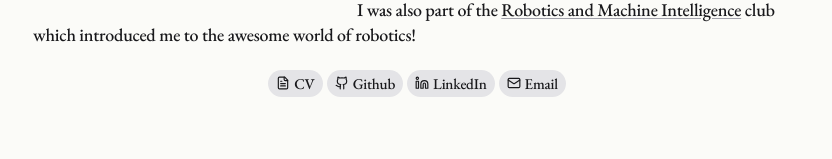
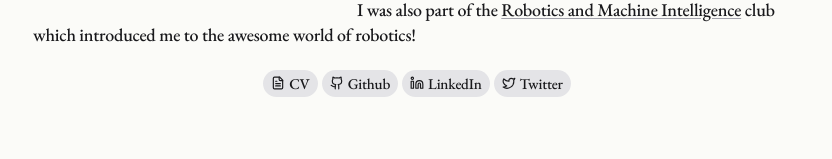
Before and after one commit to InclinedTaco/InclinedTaco.github.io, a Next.js app: page / in a window 1280 px wide. Shown: the part 403-562 px from the top of the page, without its empty margins (223-1055 px from the left). Built offline with nearby package versions, Linux system fonts and the light colour scheme.

Commit message:
Replace email pill with Twitter

```diff
--- a/app/page.tsx
+++ b/app/page.tsx
@@ -5,7 +5,7 @@ import {
   FileText,
   Github,
   Linkedin,
-  Mail,
+  Twitter,
 } from 'lucide-react'
 import { motion, useReducedMotion } from 'motion/react'
 import { useEffect, useState } from 'react'
@@ -234,8 +234,8 @@ export default function Home() {
           >
             <Linkedin aria-hidden="true" />
           </SocialLink>
-          <SocialLink href="mailto:shyamcharan.nitt@gmail.com" label="Email">
-            <Mail aria-hidden="true" />
+          <SocialLink href="https://x.com/thisizshyam" label="Twitter">
+            <Twitter aria-hidden="true" />
           </SocialLink>
         </motion.div>
 
```
